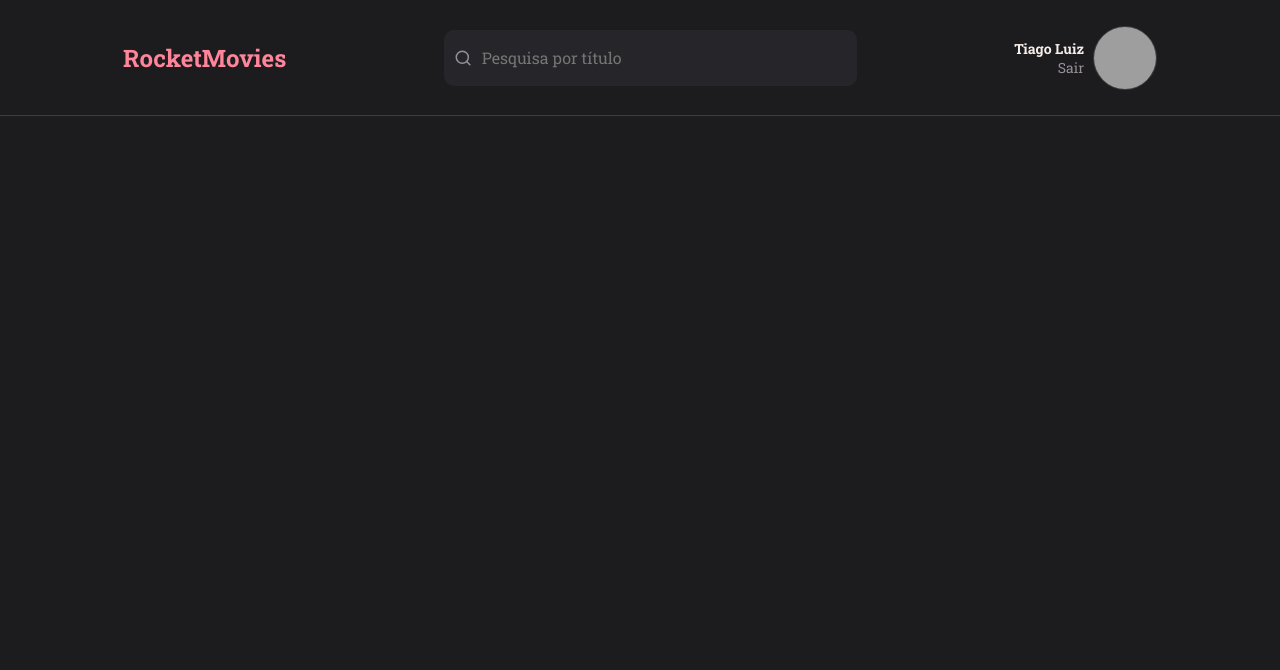
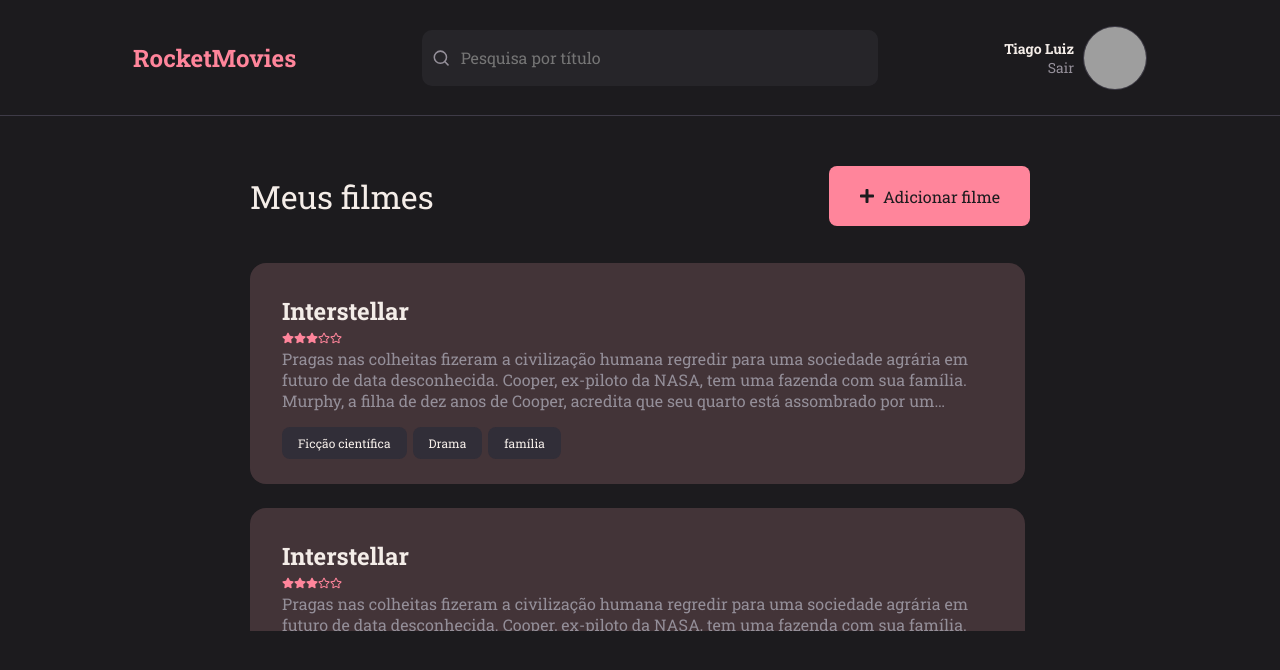
Before and after one commit to tiago-silver/rocketmovies, a React (Vite) app: page / in a window 1280 px wide. Shown: the top 670 px of the page. Built offline with nearby package versions, Linux system fonts and the light colour scheme; grey boxes are pictures that could not be loaded.

Commit message:
Page home finalizada

```diff
--- a/src/components/Header/styles.js
+++ b/src/components/Header/styles.js
@@ -5,15 +5,16 @@
     grid-area: header;
 
 
-    padding: 2.4rem 12.3rem;
+    padding: 2.4rem 7rem;
     width: 100%;
     height: 11.6rem;
     background-color: ${({ theme}) => theme.COLORS.BACKGROUND_800} ;
 
     display: flex;
     align-items: center;
-    justify-content: space-between;
+    justify-content: space-around;
 
+    padding: 0 7rem;
 
     border-bottom: .1rem solid ${({ theme}) => theme.COLORS.GRAY_100};
 
@@ -23,16 +24,18 @@
         font-weight: 700;
    }
 
-   > .boxsearch {
-     width: 40%;
+   >.boxsearch {
+       width: 40%;
    }
 
 
 `
 export const Profile = styled.div`
+    grid-area: profile;
     display: flex;
     align-items: center;
     gap: 0.9rem;
+
 
 
     > div {
--- /dev/null
+++ b/src/components/Movie/index.jsx
@@ -0,0 +1,36 @@
+import { Container } from "./styles";
+import { FaStar, FaRegStar } from "react-icons/fa";
+import { Tag } from "../Tag";
+
+export function Movie({ data, ...rest}){
+    return(
+        <Container {...rest}>
+            <h1>{data.title}</h1>
+            <span>
+            {
+                Array.from(
+                    { length: 5},
+                    (_, index) => (
+                        index < data.rating ? <FaStar key = {index} />: <FaRegStar key  = {index} />
+                    )
+                )
+            }
+            </span>
+
+
+            <p>{data.description}</p>
+
+            {
+                data.tags &&
+
+                <footer>
+                    {
+                        data.tags.map(tag => <Tag key={tag.id} title={tag.name}/>)
+                    }
+
+                </footer>
+
+            }
+        </Container>
+    )
+}
--- /dev/null
+++ b/src/components/Movie/styles.js
@@ -0,0 +1,45 @@
+import styled from "styled-components";
+
+export const Container = styled.button`
+    width: 100%;
+
+    background-color: ${({ theme}) => theme.COLORS.BACKGROUND_500};
+    border: none;
+    border-radius:1.6rem;
+    padding: 3.2rem;
+    margin-bottom: 2.4rem;
+
+    h1 {
+        font-size: 2.4rem;
+        color: ${({ theme}) => theme.COLORS.WHITE};
+        font-weight: 700;
+        line-height: normal;
+    }
+
+    > span {
+        color: ${({ theme}) => theme.COLORS.RED};
+
+        > svg {
+            width: 1.2rem;
+            height: 1.2rem;
+        }
+
+    }
+
+    p {
+        display: -webkit-box;
+        -webkit-line-clamp: 3;
+        -webkit-box-orient: vertical;
+        overflow: hidden;
+        text-overflow: ellipsis;
+
+        margin-bottom: 2rem;
+
+        color: ${({ theme}) => theme.COLORS.GRAY_200};
+        font-size: 1.6rem;
+
+    };
+
+    text-align: left;
+
+`
--- /dev/null
+++ b/src/components/Tag/index.jsx
@@ -0,0 +1,11 @@
+import { Container } from "./styles";
+
+export function Tag({ title, ...rest}){
+    return (
+        <Container {...rest}>
+            {title}
+
+        </Container>
+    )
+
+}
--- /dev/null
+++ b/src/components/Tag/styles.js
@@ -0,0 +1,16 @@
+import styled from "styled-components";
+
+export const Container = styled.span`
+    font-size: 1.2rem;
+    font-weight: 400;
+    padding: .8rem 1.6rem;
+    border-radius: .8rem;
+    margin-right: .6rem;
+
+
+    color: ${({theme})=> theme.COLORS.WHITE};
+    background-color: ${({theme})=> theme.COLORS.BACKGROUND_600};
+
+
+
+`
--- a/src/pages/Home/index.jsx
+++ b/src/pages/Home/index.jsx
@@ -1,11 +1,56 @@
-import { Container } from "./styles"
+import { Container, Content, NewNote } from "./styles"
+import { FaStar, FaRegStar, FaPlus } from "react-icons/fa"
 
 import { Header } from "../../components/Header"
+import { Tag } from "../../components/Tag"
+import { Movie } from "../../components/Movie"
 
 export function Home(){
   return (
     <Container>
       <Header />
+
+        <Content>
+            <header>
+              <h1>Meus filmes</h1>
+              <NewNote>
+                <FaPlus />
+                Adicionar filme
+              </NewNote>
+            </header>
+                <main>
+                  <Movie data={{
+                    title: 'Interstellar',
+                    rating : 3,
+                    description : " Pragas nas colheitas fizeram a civilização humana regredir para uma sociedade agrária em futuro de data desconhecida. Cooper, ex-piloto da NASA, tem uma fazenda com sua família. Murphy, a filha de dez anos de Cooper, acredita que seu quarto está assombrado por um fantasma que tenta se comunicar com ela. Pai e filha descobrem que o 'fantasma' é uma inteligência desconhecida que está enviando mensagens codificadas através de radiação gravitacional, deixando coordenadas em binário que os levam até uma instalação secreta da NASA liderada pelo professor John Brand. O cientista revela que um buraco de minhoca foi aberto perto de Saturno e que ele leva a planetas que podem oferecer condições de sobrevivência para a espécie humana. As 'missões Lázaro' enviadas anos antes identificaram três planetas potencialmente habitáveis orbitando o buraco negro Gargântua: Miller, Edmunds e Mann – nomeados em homenagem aos astronautas que os pesquisaram. Brand recruta Cooper para pilotar a nave espacial Endurance e recuperar os dados dos astronautas; se um dos planetas se mostrar habitável, a humanidade irá seguir para ele na instalação da NASA, que é na realidade uma enorme estação espacial. A partida de Cooper devasta Murphy.",
+
+                    tags : [
+                    {id: '1', name: 'Ficção científica'},
+                    {id: '2', name: 'Drama'},
+                    {id: '3', name: 'família'}
+                    ]
+                  }} />
+
+<Movie data={{
+                    title: 'Interstellar',
+                    rating : 3,
+                    description : " Pragas nas colheitas fizeram a civilização humana regredir para uma sociedade agrária em futuro de data desconhecida. Cooper, ex-piloto da NASA, tem uma fazenda com sua família. Murphy, a filha de dez anos de Cooper, acredita que seu quarto está assombrado por um fantasma que tenta se comunicar com ela. Pai e filha descobrem que o 'fantasma' é uma inteligência desconhecida que está enviando mensagens codificadas através de radiação gravitacional, deixando coordenadas em binário que os levam até uma instalação secreta da NASA liderada pelo professor John Brand. O cientista revela que um buraco de minhoca foi aberto perto de Saturno e que ele leva a planetas que podem oferecer condições de sobrevivência para a espécie humana. As 'missões Lázaro' enviadas anos antes identificaram três planetas potencialmente habitáveis orbitando o buraco negro Gargântua: Miller, Edmunds e Mann – nomeados em homenagem aos astronautas que os pesquisaram. Brand recruta Cooper para pilotar a nave espacial Endurance e recuperar os dados dos astronautas; se um dos planetas se mostrar habitável, a humanidade irá seguir para ele na instalação da NASA, que é na realidade uma enorme estação espacial. A partida de Cooper devasta Murphy.",
+
+                    tags : [
+                    {id: '1', name: 'Ficção científica'},
+                    {id: '2', name: 'Drama'},
+                    {id: '3', name: 'família'}
+                    ]
+                  }} />
+
+
+
+                </main>
+
+        </Content>
+
+
+
     </Container>
   )
 }
--- a/src/pages/Home/styles.js
+++ b/src/pages/Home/styles.js
@@ -5,4 +5,64 @@
     height: 100vh;
 
 
+
 `
+export const Content = styled.div`
+    max-width: 102.4rem;
+    margin: auto;
+    height: calc(100vh - 12.2rem);
+
+    padding: 5rem 12.2rem;
+
+    > header {
+        display: flex;
+        align-items: center;
+        justify-content: space-between;
+
+        h1 {
+            font-size:3.2rem;
+            font-weight: 400;
+            color: ${({theme}) => theme.COLORS.WHITE};
+        }
+    }
+
+        main {
+
+            padding-right: 0.5rem;
+            margin-top:3.7rem;
+            height: calc(70% - 3.7rem);
+            overflow-y: scroll;
+        }
+
+        main::-webkit-scrollbar {
+             width: .8rem; /* Largura da barra de rolagem */
+
+        }
+
+        main::-webkit-scrollbar-track {
+            background: transparent; /* Cor de fundo da barra de rolagem */
+            border-radius: 1rem; /* Arredondar os cantos do trilho */
+        }
+
+        main::-webkit-scrollbar-thumb {
+            background: ${({theme}) => theme.COLORS.RED}; /* Cor do "polegar" */
+            border-radius: 10px; /* Arredondar os cantos do "polegar" */
+        }
+        main::-webkit-scrollbar-thumb:hover {
+        background: ${({theme}) => theme.COLORS.DARK_RED}; /* Cor do "polegar" ao passar o mouse */
+}
+    `
+    export const NewNote = styled.a`
+        background-color: ${({theme}) => theme.COLORS.RED};
+        border-radius: .8rem;
+        color: ${({theme}) => theme.COLORS.BACKGROUND_800};
+        padding: 3rem;
+
+        height: 4.8rem;
+
+        display: flex;
+        align-items: center;
+        gap:.8rem;
+
+
+`
--- a/src/styles/theme.js
+++ b/src/styles/theme.js
@@ -3,7 +3,8 @@
         BACKGROUND_900: "#0D0C0F",
         BACKGROUND_800: "#1C1B1E",
         BACKGROUND_700: "#262529",
-        BACKGROUND_600: "rgba(255, 133, 155, 0.05)",
+        BACKGROUND_600: "#312E38",
+        BACKGROUND_500: "#f2a0af2f",
 
         RED: "#FF859B",
         GRAY_100: "#3E3B47",
```
Also changed, not shown: src/components/Header/index.jsx (+5 -3 lines).
